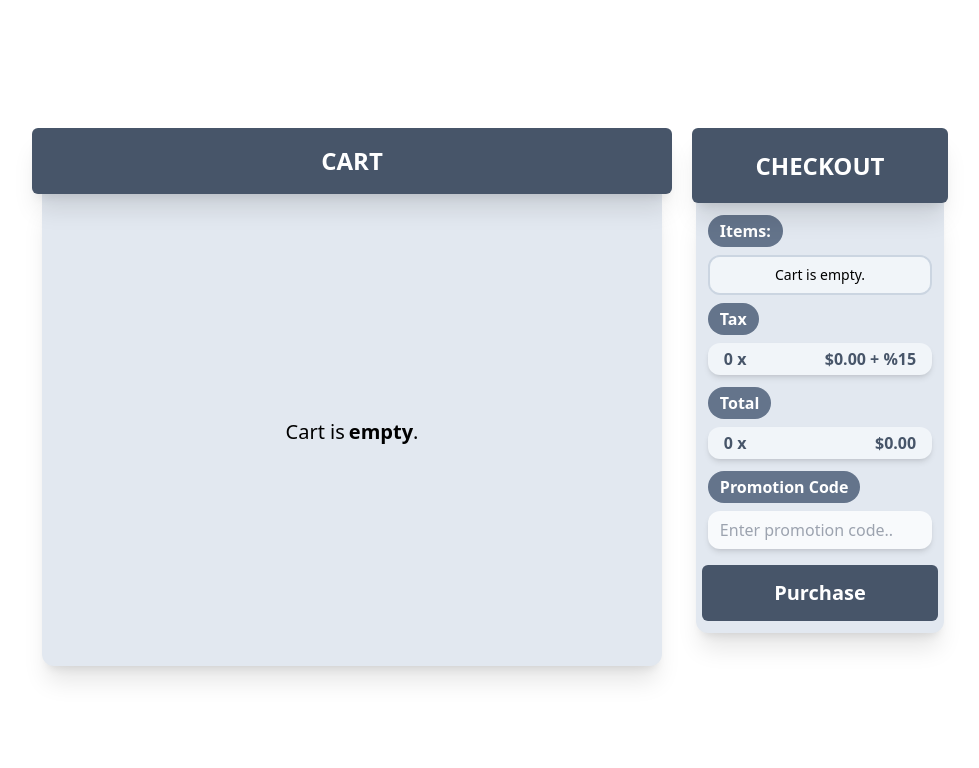
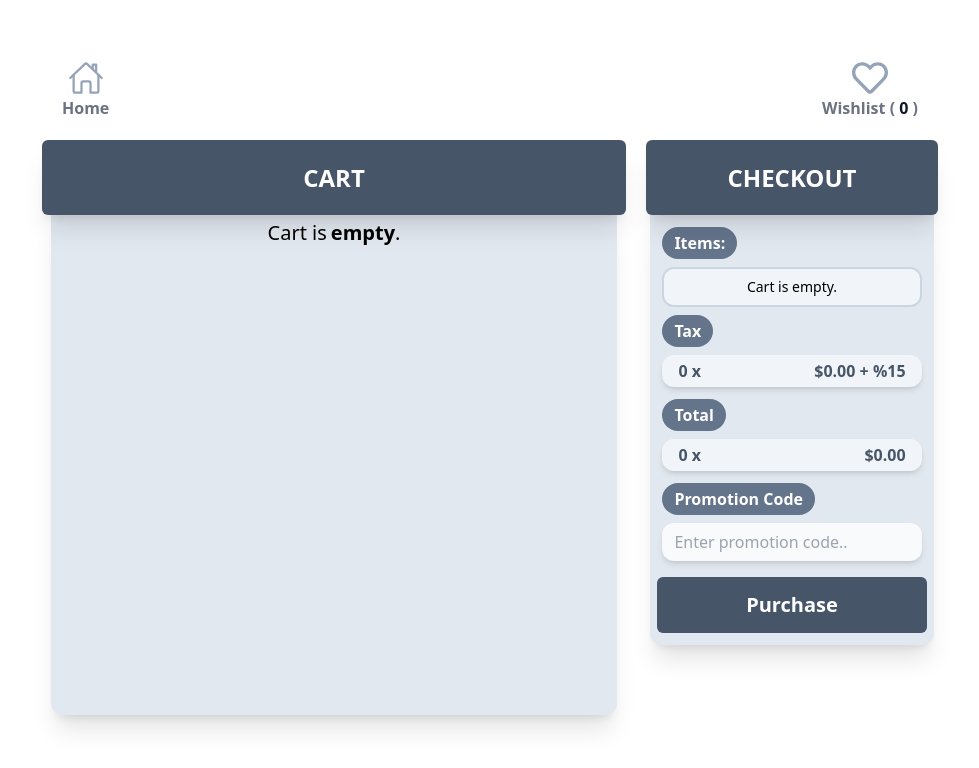
Before and after one commit to samedmurtish/projects, a React (Vite) app in the folder product-filtering-react/: page /cart in a window 1280 px wide. Shown: the top 768 px of the page, without its empty margins (150-1129 px from the left). Built offline with nearby package versions, Linux system fonts and the light colour scheme.

Commit message:
added navigation icons in each page

```diff
--- a/product-filtering-react/src/components/Cart.jsx
+++ b/product-filtering-react/src/components/Cart.jsx
@@ -1,6 +1,7 @@
 import React, { useState, useEffect } from "react";
 import { getList, updateCart } from "../data/cart";
 import SnackbarShow from "../MuiElements/SnackbarShow";
+import RedirectIcons from "./NavigationBar/RedirectIcons";
 
 // Define the Cart component
 export default function Cart() {
@@ -11,7 +12,12 @@ export default function Cart() {
 
   // Initialize cart state using getList to get the current cart from localStorage
   const [cart, setCart] = useState(getList);
-
+  // Initialize wishlistLength state based on localStorage
+  const [wishlistLength, setWishlistLength] = useState(
+    localStorage.getItem("wishlist")
+      ? JSON.parse(localStorage.getItem("wishlist")).length
+      : 0
+  );
   const [total, setTotal] = useState(0);
   const [totalQuantity, setTotalQuantity] = useState(0);
 
@@ -98,8 +104,8 @@ export default function Cart() {
           <span className="font-normal">X</span>
           <img src={value.thumbnail} alt={value.title} className="h-12 w-20" />
         </div>
-        <div className="flex w-full h-full justify-between items-center">
-          <p className="w-full text-nowrap font-normal">
+        <div className="flex w-full h-full justify-between items-center text-ellipsis truncate">
+          <p className="w-max text-ellipsis font-normal truncate pr-2">
             <span className="font-semibold">${value.price.toFixed(2)}</span> -{" "}
             {value.title}
           </p>
@@ -124,13 +130,23 @@ export default function Cart() {
   return (
     <>
       <SnackbarShow get={showBar} set={setShowBar} />
-      <div className="mx-auto my-0 w-full h-screen pt-32 select-none">
-        <div className="flex justify-center items-start h-full w-full flex-row ">
-          <div className="h-[80%] w-[50%] flex justify-start items-center flex-col">
+      <div className="mx-auto my-0 w-[70%] h-max pt-10 select-none">
+        <div className="flex justify-center items-start h-full w-full flex-col">
+          <div className="py-5 h-full w-full">
+            <RedirectIcons
+              cartLength={cart.length}
+              wishlistLength={wishlistLength}
+              cart={false}
+              home={true}
+              wishlist={true}
+            />
+          </div>
+          <div className="h-full w-full flex flex-row justify-center">
+            <div className="h-[80%] w-full flex justify-start items-center flex-col">
               <div className="bg-slate-600 flex justify-center items-center h-[75px] w-full font-semibold text-white text-2xl shadow-xl z-50 rounded-md">
                 CART
               </div>
-            <div className="bg-slate-200 h-full w-[97%] rounded-b-xl overflow-y-auto shadow-xl overflow-x-hidden">
+              <div className="bg-slate-200 h-max max-h-[500px] min-h-[500px] w-[97%] rounded-b-xl overflow-y-auto shadow-xl overflow-x-hidden">
                 <ul className="flex flex-col px-1 pt-1 w-full h-full">
                   {cart.length === 0 ? ( // Check if cart is empty
                     <p className="mx-auto my-auto text-xl">
@@ -143,7 +159,7 @@ export default function Cart() {
                 </ul>
               </div>
             </div>{" "}
-          <div className="h-max w-[20%] flex justify-start items-center flex-col ml-5">
+            <div className="h-max w-[50%] flex justify-start items-center flex-col ml-5">
               <div className="bg-slate-600 flex justify-center items-center h-[75px] w-full font-semibold text-white text-2xl shadow-xl z-50 rounded-md">
                 CHECKOUT
               </div>
@@ -172,7 +188,9 @@ export default function Cart() {
                     <div className="w-full h-full bg-slate-100 mb-1 p-1 px-2 flex items-center text-slate-600 font-normal rounded-xl justify-between flex-row shadow-md my-2">
                       <div className="w-full h-full flex-row flex items-center justify-between px-2">
                         <div className="flex">
-                        <span className="font-semibold">{totalQuantity} x</span>
+                          <span className="font-semibold">
+                            {totalQuantity} x
+                          </span>
                         </div>
                         <div className="font-semibold">
                           ${total.toFixed(2)} + %15
@@ -187,7 +205,9 @@ export default function Cart() {
                     <div className="w-full h-full bg-slate-100 mb-1 p-1 px-2 flex items-center text-slate-600 font-normal rounded-xl justify-between flex-row shadow-md mt-2">
                       <div className="w-full h-full flex-row flex items-center justify-between px-2">
                         <div className="flex">
-                        <span className="font-semibold">{totalQuantity} x</span>
+                          <span className="font-semibold">
+                            {totalQuantity} x
+                          </span>
                         </div>
                         <div className="font-semibold">
                           ${(total + (total / 100) * 15).toFixed(2)}
@@ -214,6 +234,7 @@ export default function Cart() {
             </div>
           </div>
         </div>
+      </div>
     </>
   );
 }
--- a/product-filtering-react/src/components/DetailedProductPage/ProductPage.jsx
+++ b/product-filtering-react/src/components/DetailedProductPage/ProductPage.jsx
@@ -11,6 +11,8 @@ import SnackbarShow from "../../MuiElements/SnackbarShow";
 import { addToWishlist } from "../../data/wishlist";
 import { FaCircleUser } from "react-icons/fa6";
 import { IoHomeOutline } from "react-icons/io5";
+import RedirectIcons from "../NavigationBar/RedirectIcons";
+
 export default function ProductPage() {
   const location = useLocation();
   let product;
@@ -33,63 +35,6 @@ export default function ProductPage() {
       ? JSON.parse(localStorage.getItem("cart")).length
       : 0
   );
-
-  const renderRedirectIcons = () => {
-    return (
-      <div className="flex justify-between">
-        <Link
-          to={"/"}
-          className="flex justify-center flex-col items-center"
-          id="home-div-icon"
-        >
-          {/* Wishlist link with icon and length */}
-          <IoHomeOutline
-            className="cursor-pointer hover:text-slate-500 text-slate-400 text-4xl"
-            id="home-icon"
-          />
-          <span className="text-gray-500 font-semibold px-5">Home</span>
-        </Link>
-        <div className="flex">
-          <Link
-            to={"/wishlist"}
-            className="flex justify-center flex-col items-center"
-            id="wishlist-div-icon"
-          >
-            {/* Wishlist link with icon and length */}
-            <FaRegHeart
-              className="cursor-pointer hover:text-slate-500 text-slate-400 text-4xl"
-              id="wishlist-icon"
-            />
-            <span className="text-gray-500 font-semibold px-5">
-              Wishlist ({" "}
-              <span className="text-slate-900 font-extrabold">
-                {wishlistLength}
-              </span>{" "}
-              )
-            </span>
-          </Link>
-          <Link
-            to={"/cart"}
-            className="flex justify-center flex-col items-center"
-            id="cart-div-icon"
-          >
-            {/* Wishlist link with icon and length */}
-            <IoCartOutline
-              className="cursor-pointer hover:text-slate-500 text-slate-400 text-4xl"
-              id="cart-icon"
-            />
-            <span className="text-gray-500 font-semibold px-5">
-              Cart ({" "}
-              <span className="text-slate-900 font-extrabold">
-                {cartLength}
-              </span>{" "}
-              )
-            </span>
-          </Link>
-        </div>
-      </div>
-    );
-  };
 
   const renderTags = () => {
     return product.tags.map((value, valueIndex) => (
@@ -139,7 +84,15 @@ export default function ProductPage() {
         <>
           <div className="mx-auto my-0 w-11/12 h-full flex justify-center py-10 overflow-y-auto">
             <div className="flex flex-col h-full w-max overflow-y-auto">
-              <div className="p-5">{renderRedirectIcons()}</div>
+              <div className="p-5">
+                <RedirectIcons
+                  wishlistLength={wishlistLength}
+                  cartLength={cartLength}
+                  home={true}
+                  wishlist={true}
+                  cart={true}
+                />
+              </div>
               <div className="bg-gray-100 h-full w-max rounded-b-xl overflow-y-auto shadow-xl overflow-x-hidden rounded-xl">
                 <div className="flex flex-row h-full w-max">
                   <ImageShowcase product={product} />
--- /dev/null
+++ b/product-filtering-react/src/components/NavigationBar/RedirectIcons.jsx
@@ -0,0 +1,97 @@
+import React, { useEffect, useState } from "react";
+import { render } from "react-dom";
+import { FaRegHeart } from "react-icons/fa";
+import { IoCartOutline, IoHomeOutline } from "react-icons/io5";
+import { Link } from "react-router-dom";
+
+export default function RedirectIcons({ home, wishlist, cart }) {
+  const [wishlistLength, setWishlistLength] = useState(
+    localStorage.getItem("wishlist")
+      ? JSON.parse(localStorage.getItem("wishlist")).length
+      : 0
+  );
+  const [cartLength, setCartLength] = useState(
+    localStorage.getItem("cart")
+      ? JSON.parse(localStorage.getItem("cart")).length
+      : 0
+  );
+
+  useEffect(() => {
+    setCartLength(
+      localStorage.getItem("cart")
+        ? JSON.parse(localStorage.getItem("cart")).length
+        : 0
+    );
+    setWishlistLength(
+      localStorage.getItem("wishlist")
+        ? JSON.parse(localStorage.getItem("wishlist")).length
+        : 0
+    );
+  });
+
+  const renderRedirectIcons = () => {
+    return (
+      <div className="flex justify-between">
+        {home && (
+          <Link
+            to={"/"}
+            className="flex justify-center flex-col items-center"
+            id="home-div-icon"
+          >
+            {/* Wishlist link with icon and length */}
+            <IoHomeOutline
+              className="cursor-pointer hover:text-slate-500 text-slate-400 text-4xl"
+              id="home-icon"
+            />
+            <span className="text-gray-500 font-semibold px-5">Home</span>
+          </Link>
+        )}
+
+        <div className="flex">
+          {wishlist && (
+            <Link
+              to={"/wishlist"}
+              className="flex justify-center flex-col items-center"
+              id="wishlist-div-icon"
+            >
+              {/* Wishlist link with icon and length */}
+              <FaRegHeart
+                className="cursor-pointer hover:text-slate-500 text-slate-400 text-4xl"
+                id="wishlist-icon"
+              />
+              <span className="text-gray-500 font-semibold px-5">
+                Wishlist ({" "}
+                <span className="text-slate-900 font-extrabold">
+                  {wishlistLength}
+                </span>{" "}
+                )
+              </span>
+            </Link>
+          )}
+          {cart && (
+            <Link
+              to={"/cart"}
+              className="flex justify-center flex-col items-center"
+              id="cart-div-icon"
+            >
+              {/* Wishlist link with icon and length */}
+              <IoCartOutline
+                className="cursor-pointer hover:text-slate-500 text-slate-400 text-4xl"
+                id="cart-icon"
+              />
+              <span className="text-gray-500 font-semibold px-5">
+                Cart ({" "}
+                <span className="text-slate-900 font-extrabold">
+                  {cartLength}
+                </span>{" "}
+                )
+              </span>
+            </Link>
+          )}
+        </div>
+      </div>
+    );
+  };
+
+  return <div className="h-full w-full">{renderRedirectIcons()}</div>;
+}
--- a/product-filtering-react/src/components/Wishlist.jsx
+++ b/product-filtering-react/src/components/Wishlist.jsx
@@ -3,6 +3,7 @@ import { getList, updateWishlist } from "../data/wishlist";
 import { addToCart } from "../data/cart";
 import { useLocation } from "react-router-dom";
 import SnackbarShow from "../MuiElements/SnackbarShow";
+import RedirectIcons from "./NavigationBar/RedirectIcons";
 
 export default function Wishlist() {
   const [showBar, setShowBar] = useState({
@@ -10,7 +11,11 @@ export default function Wishlist() {
     message: "Product added to cart successfully!",
   });
   const [wishlist, setWishlist] = useState(getList);
-
+  const [cartLength, setCartLength] = useState(
+    localStorage.getItem("cart")
+      ? JSON.parse(localStorage.getItem("cart")).length
+      : 0
+  );
   const removeFromList = (itemId) => {
     const updatedList = wishlist.filter((item) => item.id !== itemId);
     setWishlist(updatedList);
@@ -63,12 +68,15 @@ export default function Wishlist() {
   return (
     <>
       <SnackbarShow get={showBar} set={setShowBar} />
-      <div className="mx-auto my-0 w-full h-screen ">
+      <div className="mx-auto my-0 w-[60%] h-screen ">
         <div className="flex flex-col justify-center items-center h-full w-full">
-          <div className="bg-slate-600 flex justify-center items-center h-[75px] w-[49%] font-semibold text-white text-2xl shadow-xl z-50 rounded-md">
+          <div className="w-full py-5">
+            <RedirectIcons wishlist={false} home={true} cart={true} />
+          </div>
+          <div className="bg-slate-600 flex justify-center items-center h-[75px] w-full font-semibold text-white text-2xl shadow-xl z-50 rounded-md">
             WISHLIST
           </div>
-          <div className="bg-slate-200 h-3/4 w-[48%] rounded-b-xl overflow-y-auto shadow-xl overflow-x-hidden">
+          <div className="bg-slate-200 h-3/4 w-full rounded-b-xl overflow-y-auto shadow-xl overflow-x-hidden">
             <ul className="flex flex-col px-1 pt-1 w-full h-full">
               {wishlist.length === 0 ? (
                 <p className="mx-auto my-auto text-xl">
```
Lines whose indentation alone changed are shown as unchanged.
